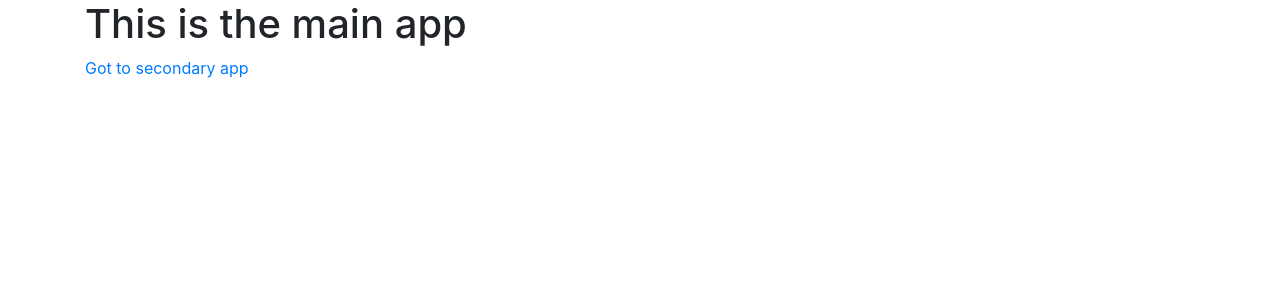
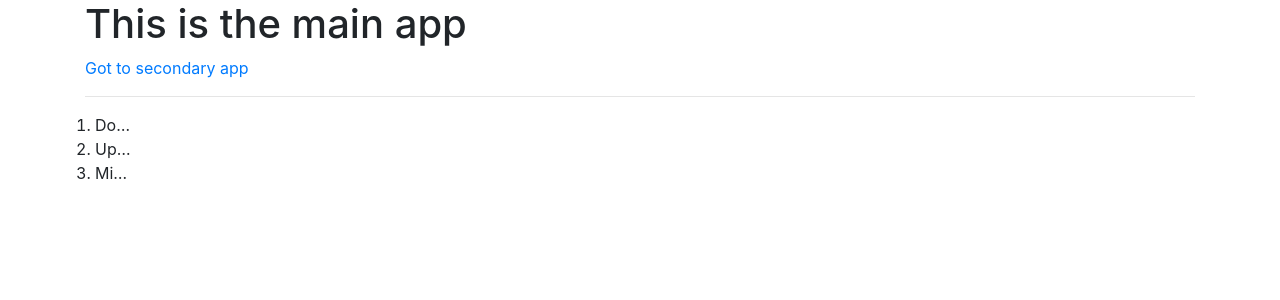
Before and after one commit to borko81/simple_django, a Django app: page /main/ in a window 1280 px wide. Shown: the top 300 px of the page. Run offline with Django 3.2, Linux system fonts and the light colour scheme; some libraries are stand-ins or nearby versions.

Commit message:
Customize day1

```diff
--- a/su_django/main_app/views.py
+++ b/su_django/main_app/views.py
@@ -1,4 +1,7 @@
 from django.shortcuts import render
 
 def index(request):
-    return render(request, 'main_app/index.html')
+    data = {
+        'mdata': ["Downtown","Uptown","Midtown"],
+    }
+    return render(request, 'main_app/index.html', data)
--- a/su_django/templates/main_app/index.html
+++ b/su_django/templates/main_app/index.html
@@ -1,5 +1,19 @@
 {% extends 'base.html' %}
+{% block css %}
+<style>
+    ol {
+        margin: 0 0 0 10px;
+        padding: 0;
+    }
+</style>
+{% endblock css %}
 {% block body %}
 <h1>This is the main app</h1>
 <a href="../secondary">Got to secondary app</a>
+<hr>
+    <ol>
+        {% for item in mdata %}
+            <li>{{ item|title|truncatechars:3 }}</li>
+        {% endfor %}
+    </ol>
 {% endblock body %}
```
